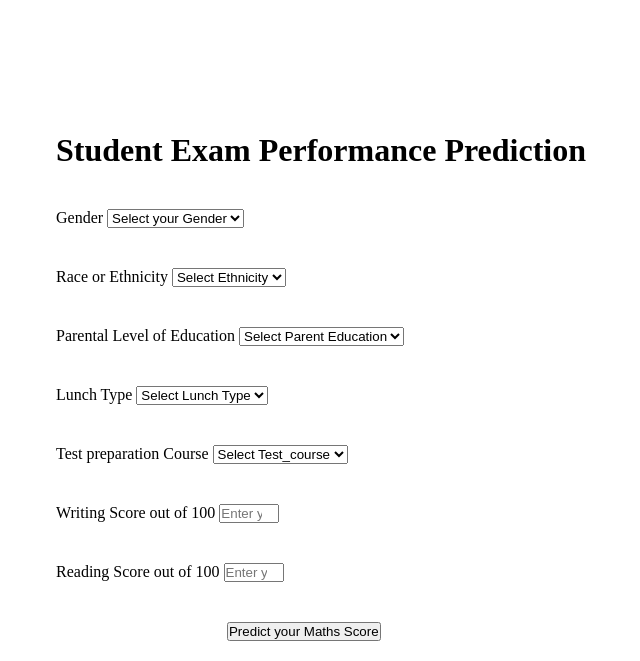
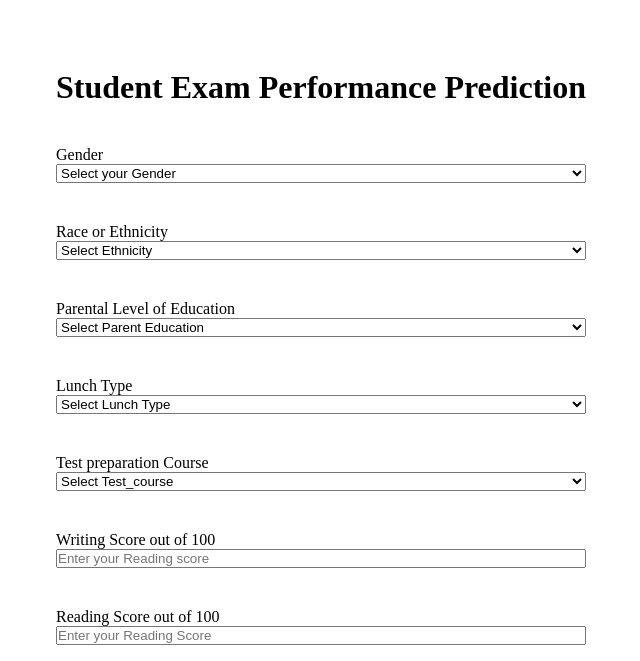
Before and after one commit to rakeshkandhi/mlproject, a Flask app: page /predictdata in a window 1280 px wide. Shown: the top 661 px of the page, without its empty margins (319-959 px from the left). Run offline with Flask 3, Linux system fonts and the light colour scheme.

Commit message:
modified:   templates/home.html

```diff
--- a/templates/home.html
+++ b/templates/home.html
@@ -18,16 +18,24 @@
             align-items: center;
             justify-content: center;
         }
-        .mb-3{
-            padding:20px;
+
+        .mb-3 {
+            padding: 20px;
         }
-        .predict-btn{
-            margin-left:30%;
-            display:flex;
-            align-items:center;
+
+        .predict-btn {
+            margin-left: 30%;
+            display: flex;
+            align-items: center;
         }
+
         h1 {
             padding: 20px;
+        }
+
+        .sec {
+            display: flex;
+            flex-direction: column;
         }
     </style>
 </head>
@@ -39,6 +47,7 @@
                 <legend>Student Exam Performance Prediction</legend>
             </h1>
             <div class="mb-3">
+                <div class="sec">
                     <label class="form-label">Gender</label>
                     <select class="form-control" name="gender" placeholder="Enter you Gender" required>
                         <option class="placeholder" selected disabled value="">
@@ -48,7 +57,9 @@
                         <option value="female">Female</option>
                     </select>
                 </div>
+            </div>
             <div class="mb-3">
+                <div class="sec">
                     <label class="form-label">Race or Ethnicity</label>
                     <select class="form-control" name="ethnicity" placeholder="Enter you ethnicity" required>
                         <option class="placeholder" selected disabled value="">
@@ -61,10 +72,12 @@
                         <option value="group E">Group E</option>
                     </select>
                 </div>
+            </div>
             <div class="mb-3">
+                <div class="sec">
                     <label class="form-label">Parental Level of Education</label>
-                <select class="form-control" name="parental_level_of_education" placeholder="Enter you Parent Education"
-                    required>
+                    <select class="form-control" name="parental_level_of_education"
+                        placeholder="Enter you Parent Education" required>
                         <option class="placeholder" selected disabled value="">
                             Select Parent Education
                         </option>
@@ -76,7 +89,9 @@
                         <option value="some high school">some high school</option>
                     </select>
                 </div>
+            </div>
             <div class="mb-3">
+                <div class="sec">
                     <label class="form-label">Lunch Type</label>
                     <select class="form-control" name="lunch" placeholder="Enter you Lunch" required>
                         <option class="placeholder" selected disabled value="">
@@ -86,7 +101,9 @@
                         <option value="standard">standard</option>
                     </select>
                 </div>
+            </div>
             <div class="mb-3">
+                <div class="sec">
                     <label class="form-label">Test preparation Course</label>
                     <select class="form-control" name="test_preparation_course" placeholder="Enter you Course" required>
                         <option class="placeholder" selected disabled value="">
@@ -96,15 +113,20 @@
                         <option value="completed">Completed</option>
                     </select>
                 </div>
-            <div class="mb-3">
-                <label class="form-label">Writing Score out of 100</label>
-                <input class="form-control" type="number" name="reading_score" placeholder="Enter your Reading score"
-                    min="0" max="100" />
             </div>
             <div class="mb-3">
+                <div class="sec">
+                    <label class="form-label">Writing Score out of 100</label>
+                    <input class="form-control" type="number" name="reading_score"
+                        placeholder="Enter your Reading score" min="0" max="100" />
+                </div>
+            </div>
+            <div class="mb-3">
+                <div class="sec">
                     <label class="form-label">Reading Score out of 100</label>
-                <input class="form-control" type="number" name="writing_score" placeholder="Enter your Reading Score"
-                    min="0" max="100" />
+                    <input class="form-control" type="number" name="writing_score"
+                        placeholder="Enter your Reading Score" min="0" max="100" />
+                </div>
             </div>
             <div class="mb-3 predict-btn">
                 <input class="btn btn-primary" type="submit" value="Predict your Maths Score" required />
```
Lines whose indentation alone changed are shown as unchanged.
